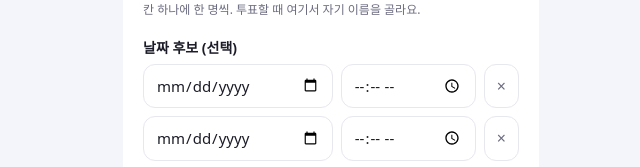
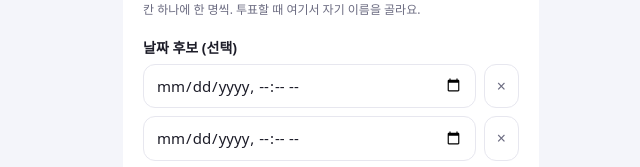
Before and after one commit to hxeonnu/moimpick, a Next.js app: page / in a window 1280 px wide. Shown: the part 613-780 px from the top of the page, without its empty margins (309-949 px from the left). Built offline with nearby package versions, Linux system fonts and the light colour scheme; a web font is replaced by a local one.

Commit message:
날짜 후보 입력을 투표 마감 시간과 같은 날짜·시간 칸으로 (30분 단위 제한 없앰)

```diff
--- a/components/DateInputs.js
+++ b/components/DateInputs.js
@@ -2,15 +2,16 @@
 
 import { useRef, useState, useSyncExternalStore } from "react";
 
-const input = "min-w-0 rounded-xl border border-line bg-white px-3 py-2.5 text-[15px] outline-none focus:border-brand";
+const input = "min-w-0 flex-1 rounded-xl border border-line bg-white px-3 py-2.5 text-[15px] outline-none focus:border-brand";
 const WEEK = "일월화수목금토";
 
-// 날짜 후보는 달력에서 날짜를, 필요하면 시간까지 고른다. 저장은 "11/8 (토) 18:00" 같은 글자로 한다.
-export function dateLabel(date, time) {
-  if (!date) return "";
+// 날짜 후보는 투표 마감 시간과 같은 날짜·시간 입력칸으로 고른다. 저장은 "11/8 (일) 18:00" 같은 글자로 한다.
+export function dateLabel(value) {
+  if (!value) return "";
+  const [date, time] = value.split("T");
   const [y, m, d] = date.split("-").map(Number);
   const week = WEEK[new Date(y, m - 1, d).getDay()];
-  return `${m}/${d} (${week})${time ? ` ${time}` : ""}`;
+  return `${m}/${d} (${week})${time ? ` ${time.slice(0, 5)}` : ""}`;
 }
 
 // 지난 날짜는 못 고르게 오늘(한국 시간)부터. 서버에서는 오늘을 모르므로 빈 값.
@@ -21,38 +22,25 @@ const useToday = () =>
 function DateTime({ value, onChange, required }) {
   const today = useToday();
   return (
-    <>
-      <input
-        type="date"
-        value={value.date}
-        min={today || undefined}
-        onChange={(e) => onChange({ ...value, date: e.target.value })}
-        className={`${input} flex-[3]`}
-        aria-label="날짜"
-        required={required}
-      />
-      <input
-        type="time"
-        step={1800}
-        value={value.time}
-        onChange={(e) => onChange({ ...value, time: e.target.value })}
-        className={`${input} flex-[2]`}
-        aria-label="시간 (선택)"
-      />
-    </>
+    <input
+      type="datetime-local"
+      value={value}
+      min={today ? `${today}T00:00` : undefined}
+      onChange={(e) => onChange(e.target.value)}
+      className={input}
+      aria-label="날짜와 시간"
+      required={required}
+    />
   );
 }
 
-// 후보 하나 (후보 추가 화면). 고른 값은 name 칸에 "11/8 (토) 18:00"으로 들어간다.
+// 후보 하나 (후보 추가 화면). 고른 값은 name 칸에 "11/8 (일) 18:00"으로 들어간다.
 export function DateField({ name }) {
-  const [value, setValue] = useState({ date: "", time: "" });
+  const [value, setValue] = useState("");
   return (
-    <div>
-      <div className="flex gap-2">
-        <DateTime value={value} onChange={setValue} required />
-      </div>
-      <input type="hidden" name={name} value={dateLabel(value.date, value.time)} />
-      <p className="mt-1 text-xs text-sub">시간은 비워 두면 날짜만 올라가요.</p>
+    <div className="flex">
+      <DateTime value={value} onChange={setValue} required />
+      <input type="hidden" name={name} value={dateLabel(value)} />
     </div>
   );
 }
@@ -60,18 +48,18 @@ export function DateField({ name }) {
 // 여러 개 (모임 만들기). 칸 하나에 날짜 하나, "+ 날짜 추가"로 늘린다.
 export function DateList({ name, initial = 2 }) {
   const nextId = useRef(initial);
-  const [rows, setRows] = useState(() => Array.from({ length: initial }, (_, i) => ({ id: i, date: "", time: "" })));
+  const [rows, setRows] = useState(() => Array.from({ length: initial }, (_, i) => ({ id: i, value: "" })));
 
-  const change = (id, value) => setRows((r) => r.map((row) => (row.id === id ? { ...row, ...value } : row)));
-  const add = () => setRows((r) => [...r, { id: nextId.current++, date: "", time: "" }]);
+  const change = (id, value) => setRows((r) => r.map((row) => (row.id === id ? { ...row, value } : row)));
+  const add = () => setRows((r) => [...r, { id: nextId.current++, value: "" }]);
   const remove = (id) => setRows((r) => r.filter((row) => row.id !== id));
 
   return (
     <div className="space-y-2">
       {rows.map((row) => (
         <div key={row.id} className="flex gap-2">
-          <DateTime value={row} onChange={(value) => change(row.id, value)} />
-          <input type="hidden" name={name} value={dateLabel(row.date, row.time)} />
+          <DateTime value={row.value} onChange={(value) => change(row.id, value)} />
+          <input type="hidden" name={name} value={dateLabel(row.value)} />
           {rows.length > 1 && (
             <button type="button" onClick={() => remove(row.id)} aria-label="이 칸 지우기" className="shrink-0 rounded-xl border border-line px-3 text-sub">
               ×
@@ -82,7 +70,6 @@ export function DateList({ name, initial = 2 }) {
       <button type="button" onClick={add} className="w-full rounded-xl border border-dashed border-line py-2 text-sm font-semibold text-sub">
         + 날짜 추가
       </button>
-      <p className="text-xs text-sub">시간은 비워 두면 날짜만 올라가요.</p>
     </div>
   );
 }
```
